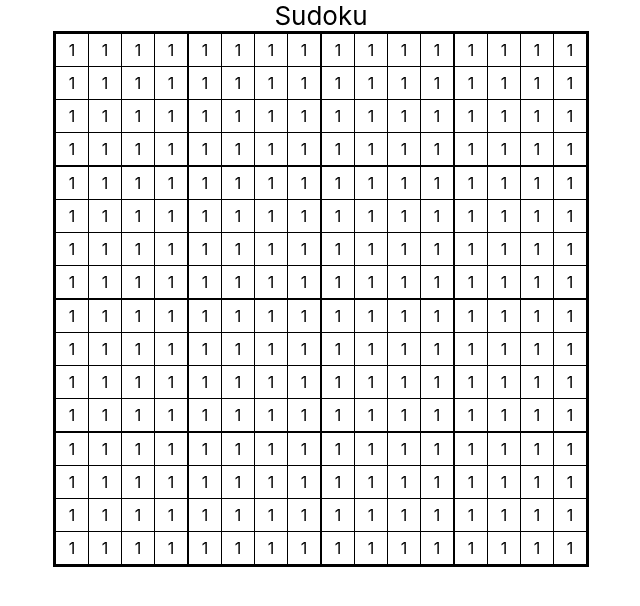
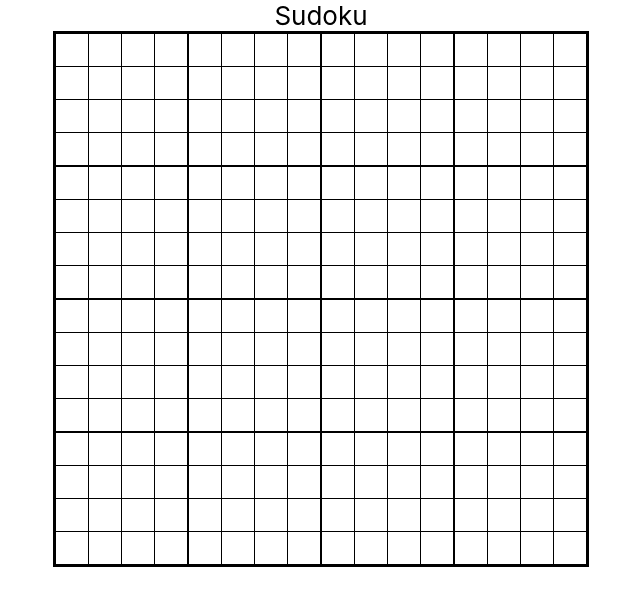
Before and after one commit to nrsandholm/sudoku, a React (Create React App) app in the folder app/sudoku/: page / in a window 1280 px wide. Shown: the top 606 px of the page, without its empty margins (319-959 px from the left). Built offline with nearby package versions, Linux system fonts and the light colour scheme.

Commit message:
Add input element in cell

```diff
--- a/app/sudoku/src/Board.css
+++ b/app/sudoku/src/Board.css
@@ -19,9 +19,22 @@
   display: table-cell;
   vertical-align: middle;
   width: 2rem;
+  max-width: 2rem;
   height: 2rem;
+  max-height: 2rem;
   border-right: 1px solid #000;
   border-bottom: 1px solid #000;
+}
+
+.board .row .cell input {
+  border: 0;
+  width: 1rem;
+  text-align: center;
+  text-transform: uppercase;
+}
+
+.board .row .cell input:focus {
+  outline: none;
 }
 
 .board .row .cell.bold-bottom {
--- a/app/sudoku/src/Board.tsx
+++ b/app/sudoku/src/Board.tsx
@@ -39,7 +39,9 @@ interface CellProps {
 }
 
 function Cell(props: CellProps) {
-  return <div className={`cell ${props.extraClassNames}`}>1</div>
+  return <div className={`cell ${props.extraClassNames}`}>
+    <input type='text' maxLength={1} />
+  </div>
 }
 
 interface RowProps {
```
